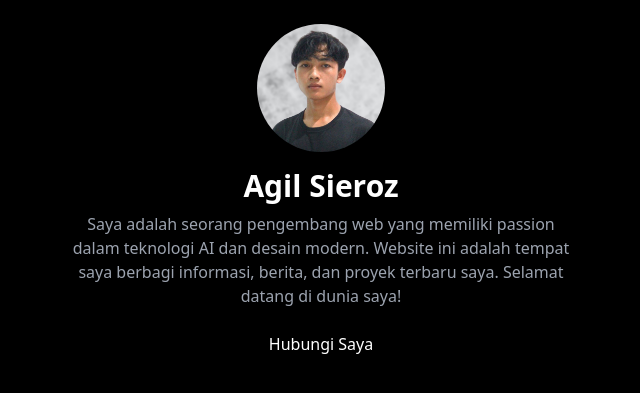
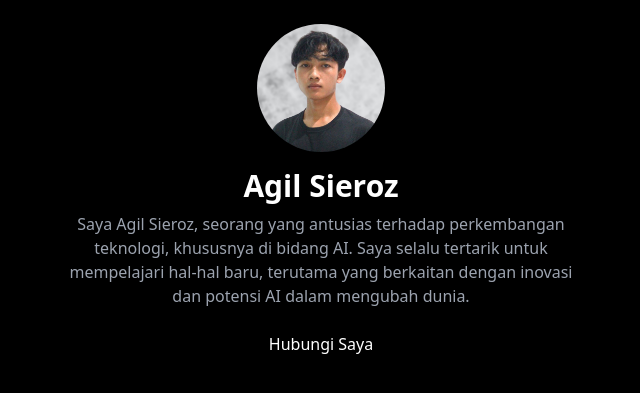
Before and after one commit to agilieroz/ieroz, a Flask app: page /about in a window 1280 px wide. Shown: the part 92-485 px from the top of the page, without its empty margins (319-959 px from the left). Run offline with Flask 2, Linux system fonts and the light colour scheme.

Commit message:
Update about.html

```diff
--- a/templates/about.html
+++ b/templates/about.html
@@ -20,8 +20,8 @@
         <img src="/static/img/profile.jpg" alt="Foto Profil" class="rounded-full w-32 mx-auto shadow-lg">
         <h2 class="text-3xl font-bold mt-4">Agil Sieroz</h2>
         <p class="mt-2 text-gray-400 max-w-lg mx-auto">
-            Saya adalah seorang pengembang web yang memiliki passion dalam teknologi AI dan desain modern.
-            Website ini adalah tempat saya berbagi informasi, berita, dan proyek terbaru saya. Selamat datang di dunia saya!
+            Saya Agil Sieroz, seorang yang antusias terhadap perkembangan teknologi, khususnya di bidang AI.
+            Saya selalu tertarik untuk mempelajari hal-hal baru, terutama yang berkaitan dengan inovasi dan potensi AI dalam mengubah dunia.
         </p>
         <div class="mt-6">
             <a href="/contact" class="bg-cyan-500 px-4 py-2 rounded shadow-lg">Hubungi Saya</a>
```
